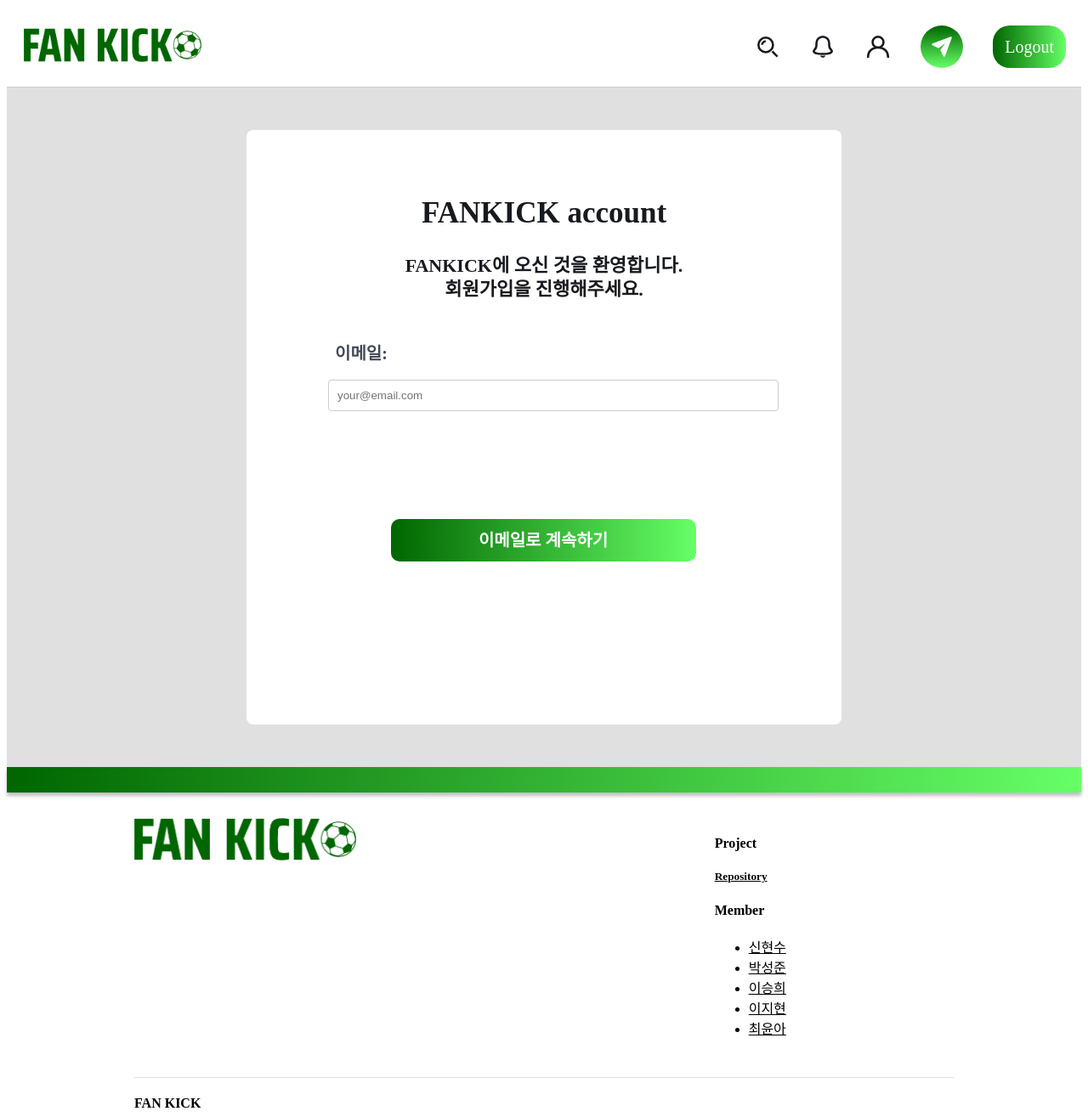
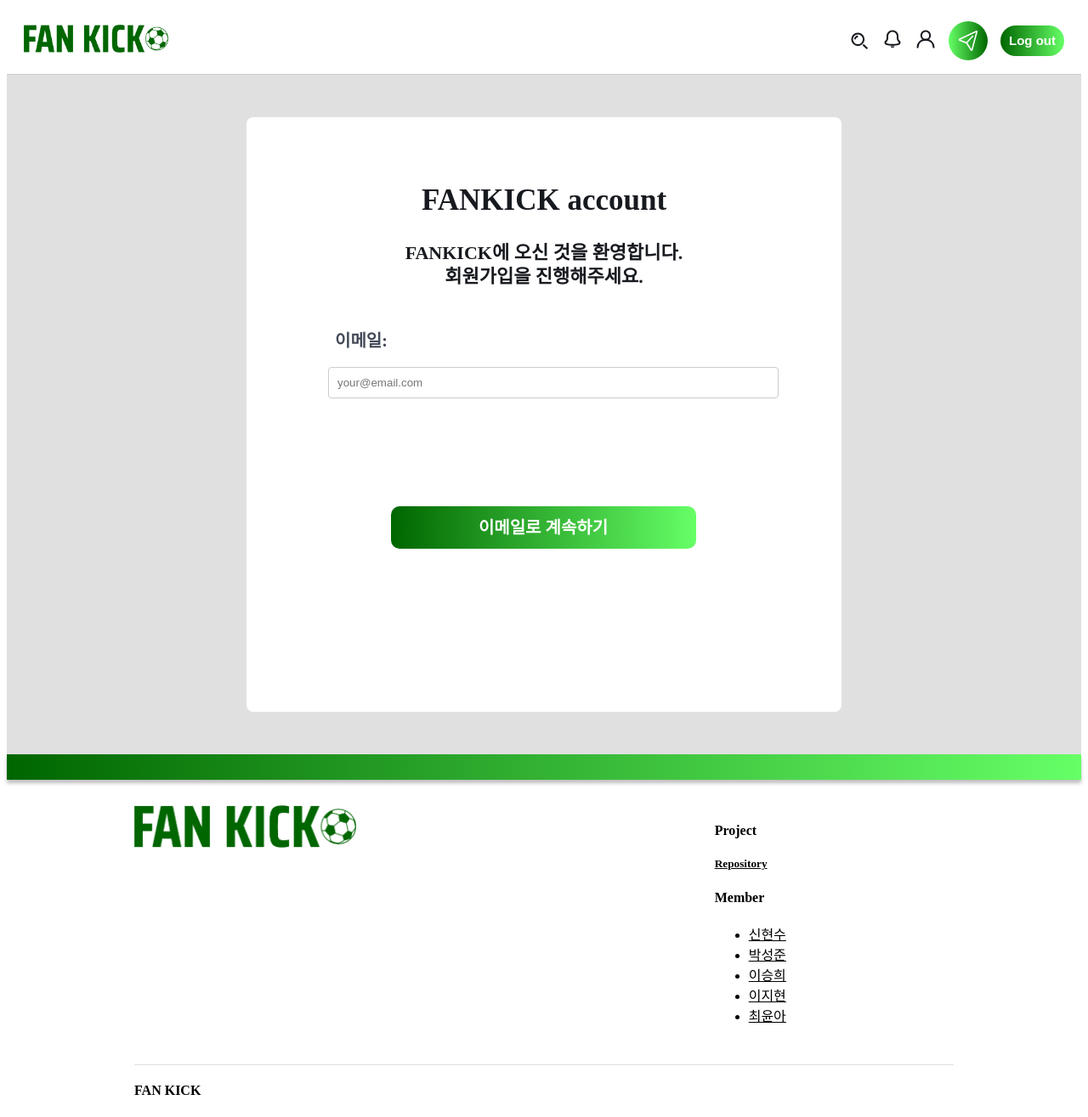
Before and after one commit to FanKick/Fan_Kick, a Django app: page /accounts/signup/step1/ in a window 1280 px wide. Shown: the top 1315 px of the page at 85% size. Run offline with Django 5.2, Linux system fonts and the light colour scheme; the visitor is signed in with stand-in values (Sample User, id 1).

Commit message:
refactor: header layout

```diff
--- a/config/settings.py
+++ b/config/settings.py
@@ -147,7 +147,7 @@ USE_TZ = True
 
 STATIC_URL = '/static/'
 STATICFILES_DIRS = [ BASE_DIR / 'static']
-
+STATIC_ROOT = BASE_DIR / 'staticfiles'
 
 # Default primary key field type
 # https://docs.djangoproject.com/en/5.0/ref/settings/#default-auto-field
--- a/static/css/header.css
+++ b/static/css/header.css
@@ -1,99 +1,139 @@
 .header {
+    width: 100%;
+    height: 80px;
+    background: white;
     display: flex;
     justify-content: space-between;
     align-items: center;
-    padding: 10px 20px;
-    background-color: #fff;
+    padding: 0 20px;
     border-bottom: 1px solid #ccc;
+    box-sizing: border-box; /* 추가: 패딩과 보더 포함 */
 }
 
-.header .left-section,
-.header .right-section {
+.header-logo {
+    display: flex;
+    align-items: center;
+    justify-content: center;
+    flex-shrink: 0; /* 추가: 로고 영역 축소 방지 */
+}
+
+.header-logo img {
+    width: 170px;
+    height: auto;
+}
+
+.header-nav-links {
+    display: flex;
+    align-items: center;
+    justify-content: flex-end;
+    flex-grow: 1; /* 추가: 네비게이션 링크가 가능한 공간 차지 */
+    gap: 15px; /* 추가: 네비게이션 아이템 간 간격 */
+}
+
+.header-nav-item {
+    display: flex;
+    align-items: center;
+    justify-content: center;
+    position: relative;
+}
+
+.header-search-container {
+    position: relative;
     display: flex;
     align-items: center;
 }
 
-
-.logo img {
-    height: 40px;
+.header-search-bar {
+    width: 301px;
+    height: 35px;
+    background: #F3F4F6;
+    border-radius: 100px;
+    display: flex;
+    align-items: center;
+    margin-left: -301px; /* 바가 왼쪽으로 열리도록 조정 */
+    box-sizing: border-box;
+    padding: 0 10px; /* 내부 여백 추가 */
 }
 
-.login_nav ul {
-    list-style-type: none;
+.search-bar-icon {
     display: flex;
-    gap: 35px;
-    padding: 12px 12px;
-    margin: 0;
+    align-items: center;
+    margin-right: 10px; /* 아이콘과 입력 필드 사이 간격 */
 }
 
-.login_nav ul li a {
+.search-bar-icon img {
+    width: 16px;
+    height: 16px;
+}
+
+.search-bar-input {
+    flex-grow: 1;
+    border: none;
+    outline: none;
+    background: none;
+    color: #BCC1CA;
+    font-size: 14px;
+    font-family: 'Pretendard GOV Variable';
+    font-weight: 400;
+    line-height: 22px;
+}
+
+
+.header-profile-icon {
+    width: 46px;
+    height: 46px;
+    border-radius: 50%;
+    background: linear-gradient(90deg, #66FF66 0%, #006600 100%);
     display: flex;
     align-items: center;
     justify-content: center;
-    width: 100%;
-    height: 100%;
 }
 
-.login_nav ul li.dm-icon a {
-    width: 50px;
-    height: 50px;
-    border-radius: 50%;
-    background: linear-gradient(180deg, #060 0%, #6F6 100%);
+.header-profile-icon img {
+    width: 24px; /* 아이콘의 너비 */
+    height: 24px; /* 아이콘의 높이 */
 }
 
-.login_nav ul li.logout-btn a {
-  text-decoration: none;
-  border-radius: 100px;
-  background: linear-gradient(90deg, #060 0%, #6F6 100%);
-  font-size: 20px;
-  color: white;
-  padding: 0px 7px;
-  border-radius: 20px;
+.header-button-container {
+    background: linear-gradient(90deg, #006600 0%, #66FF66 100%);
+    border-radius: 100px;
+    overflow: hidden;
+    display: flex;
+    align-items: center;
+    justify-content: center;
+    padding: 0 10px; /* 추가: 내부 패딩 */
+    height: 36px; /* 추가: 고정 높이 */
+    border: none; /* 테두리 제거 */
 }
 
-.search-bar {
-    width: 300px;
-    display: none;
-    align-items: center;
-    background-color: #F3F4F6;
-    border-radius: 20px;
-    padding: 5px 10px;
-    gap: 10px;
+.header-button-container div {
+    color: white;
+    font-size: 15px;
+    font-family: 'Pretendard GOV Variable', sans-serif;
+    font-weight: 700;
+    line-height: 26px;
+    text-align: center;
+    text-decoration: none; /* 텍스트 장식 제거 */
+    background: none; /* 배경 제거 */
+    border: none; /* 테두리 제거 */
 }
 
-.search-bar input {
-    border: none;
-    background: none;
-    outline: none;
-    font-size: 14px;
+.header-button-container a {
+    color: white;
+    font-size: 15px;
+    font-family: 'Pretendard GOV Variable', sans-serif;
+    font-weight: 700;
+    line-height: 26px;
+    text-align: center;
+    text-decoration: none; /* 모든 링크 상태에서 텍스트 장식 제거 */
+    background: none; /* 배경 제거 */
+    border: none; /* 테두리 제거 */
 }
 
-.search-bar input::placeholder {
-    color: #BCC1CA;
+.header-button-container a:link,
+.header-button-container a:visited,
+.header-button-container a:hover,
+.header-button-container a:active {
+    text-decoration: none; /* 모든 링크 상태에서 텍스트 장식 제거 */
+    color: inherit; /* 링크의 색상을 부모 요소의 색상과 동일하게 설정 */
 }
-
-.nologin_nav {
-    display: flex;
-    align-items: center;
-}
-
-.nologin_nav ul {
-    display: flex;
-    gap: 15px;
-    padding: 12px 12px;
-    margin: 0;
-}
-
-.nologin_nav ul li {
-    display: flex;
-    align-items: center;
-}
-
-.nologin_nav ul li a {
-    text-decoration: none;
-    border-radius: 100px;
-    background: linear-gradient(90deg, #060 0%, #6F6 100%);
-    padding: 10px 40px;
-    font-size: 20px;
-    color: white;
-}
--- a/templates/header.html
+++ b/templates/header.html
@@ -6,77 +6,88 @@
 
 <body>
 <header class="header">
-    <div class="left-section">
-        <div class = "logo">
-            <a href = "{% url 'index' %}"><img src="{% static 'fankick_logo.png' %}" alt="FANKICK LOGO"></a>
-        </div>
+    <div class="header-logo">
+        <a href="{% url 'index' %}">
+            <img src="{% static 'fankick_logo.png' %}" alt="FANKICK LOGO">
+        </a>
     </div>
 
-    <div class="right-section">
-        <div class = "nav-links">
-            {% if user.is_authenticated %}
-                <div class = "login_nav">
-                    <ul>
-                        <div id="search-bar" class="search-bar">
-                            <svg xmlns="http://www.w3.org/2000/svg" width="24" height="24" viewBox="0 0 24 24" fill="none">
-                                <path d="M20.5714 20.5714L17.1429 17.1428" stroke="#171A1F" stroke-width="2.05714" stroke-miterlimit="10" stroke-linecap="square"/>
-                                <path d="M10.2857 17.1428C14.0728 17.1428 17.1428 14.0727 17.1428 10.2856C17.1428 6.49851 14.0728 3.42847 10.2857 3.42847C6.49861 3.42847 3.42856 6.49851 3.42856 10.2856C3.42856 14.0727 6.49861 17.1428 10.2857 17.1428Z" stroke="#171A1F" stroke-width="2.05714" stroke-miterlimit="10" stroke-linecap="square"/>
-                                <path d="M6.85715 10.2857C6.85715 9.37644 7.21837 8.50436 7.86135 7.86138C8.50433 7.2184 9.3764 6.85718 10.2857 6.85718" stroke="#171A1F" stroke-width="2.05714" stroke-miterlimit="10"/>
-                            </svg>
-                            <input type="text" placeholder="플레이어 검색">
+    <div class="header-nav-links">
+        {% if user.is_authenticated %}
+            <div class="header-nav-item">
+                <div id="search-container" class="header-search-container">
+                    <img id="search-icon" src="{% static 'images/search_icon.svg' %}" alt="Search Icon" onclick="toggleSearchBar()">
+                    <div id="search-bar" class="header-search-bar" style="display: none;">
+                        <div class="search-bar-icon">
+                            <img src="{% static 'images/search_icon.svg' %}" alt="Search Icon">
                         </div>
-                        <li><a href="#" onclick ="toggleSearchBar()">
-                            <svg xmlns="http://www.w3.org/2000/svg" width="30" height="30" viewBox="0 0 24 24" fill="none">
-                                <path d="M20.5714 20.5714L17.1429 17.1428" stroke="#171A1F" stroke-width="2.05714" stroke-miterlimit="10" stroke-linecap="square"/>
-                                <path d="M10.2857 17.1428C14.0728 17.1428 17.1428 14.0727 17.1428 10.2856C17.1428 6.49851 14.0728 3.42847 10.2857 3.42847C6.49861 3.42847 3.42856 6.49851 3.42856 10.2856C3.42856 14.0727 6.49861 17.1428 10.2857 17.1428Z" stroke="#171A1F" stroke-width="2.05714" stroke-miterlimit="10" stroke-linecap="square"/>
-                                <path d="M6.85715 10.2857C6.85715 9.37644 7.21837 8.50436 7.86135 7.86138C8.50433 7.2184 9.3764 6.85718 10.2857 6.85718" stroke="#171A1F" stroke-width="2.05714" stroke-miterlimit="10"/>
-                            </svg>
-                        </a></li>
-                        <li><a href="#">
-                            <svg xmlns="http://www.w3.org/2000/svg" width="30" height="30" viewBox="0 0 24 24" fill="none">
-                                <path d="M18 11.143V8.57153C18 6.98023 17.3678 5.45411 16.2426 4.32889C15.1174 3.20367 13.5913 2.57153 12 2.57153C10.4087 2.57153 8.88256 3.20367 7.75735 4.32889C6.63213 5.45411 5.99999 6.98023 5.99999 8.57153V11.143C5.99999 13.9715 3.42856 14.6572 3.42856 16.2858C3.42856 17.743 6.77142 18.8572 12 18.8572C17.2286 18.8572 20.5714 17.743 20.5714 16.2858C20.5714 14.6572 18 13.9715 18 11.143Z" stroke="#171A1F" stroke-width="2.05714" stroke-miterlimit="10" stroke-linecap="square"/>
-                                <path d="M12 20.5713C11.1334 20.5713 10.3191 20.5422 9.55286 20.4856C9.71622 21.0067 10.0417 21.4621 10.4818 21.7854C10.922 22.1087 11.4539 22.283 12 22.283C12.5461 22.283 13.078 22.1087 13.5182 21.7854C13.9583 21.4621 14.2838 21.0067 14.4471 20.4856C13.6809 20.5422 12.8666 20.5713 12 20.5713Z" fill="#171A1F"/>
-                            </svg>
-                        </a></li>
-                        <li><a href = "{% url 'accounts:update_user_info' %}">
-                            <svg xmlns="http://www.w3.org/2000/svg" width="30" height="30" viewBox="0 0 24 24" fill="none">
-                                <path d="M2.57144 21.4286C2.57144 16.6946 6.40887 12.8572 11.1429 12.8572H12.8572C17.5912 12.8572 21.4286 16.6946 21.4286 21.4286" stroke="#171A1F" stroke-width="2.05714" stroke-miterlimit="10" stroke-linecap="square"/>
-                                <path d="M12 12.8572C14.8403 12.8572 17.1429 10.5547 17.1429 7.71439C17.1429 4.87407 14.8403 2.57153 12 2.57153C9.15968 2.57153 6.85715 4.87407 6.85715 7.71439C6.85715 10.5547 9.15968 12.8572 12 12.8572Z" stroke="#171A1F" stroke-width="2.05714" stroke-miterlimit="10" stroke-linecap="square"/>
-                            </svg>
-                        </a></li>
-                        <li class = "dm-icon"><a href="#">
-                            <svg xmlns="http://www.w3.org/2000/svg" width="30" height="30" viewBox="0 0 24 24" fill="none">
-                                <path d="M14.2449 21.4285C14.078 21.4284 13.9145 21.382 13.7725 21.2943C13.6305 21.2067 13.5157 21.0813 13.4409 20.9322L10.776 15.5999C10.7041 15.4557 10.6722 15.295 10.6835 15.1343C10.6948 14.9736 10.749 14.8189 10.8403 14.6862L15.1432 8.85762L9.31459 13.1588C9.18208 13.2501 9.0275 13.3043 8.86694 13.3156C8.70639 13.3269 8.54574 13.2949 8.40173 13.223L3.06773 10.5582C2.91167 10.4795 2.78193 10.3571 2.69443 10.2058C2.60693 10.0545 2.56546 9.88096 2.5751 9.70645C2.58474 9.53195 2.64508 9.36405 2.74872 9.22333C2.85236 9.0826 2.9948 8.97517 3.15859 8.91419L20.22 2.62619C20.381 2.56672 20.5556 2.55463 20.7232 2.59136C20.8908 2.62808 21.0443 2.71208 21.1657 2.83341C21.287 2.95473 21.371 3.10829 21.4077 3.27589C21.4444 3.44349 21.4323 3.61811 21.3729 3.77905L15.0857 20.8413C15.0252 21.0057 14.9179 21.1487 14.777 21.2528C14.6361 21.3568 14.4678 21.4173 14.2929 21.4268L14.2449 21.4285Z" fill="#FAFAFB"/>
-                            </svg>
-                        </a></li>
-                        <li class="logout-btn"><a href = "{% url 'accounts:logout' %}">Logout</a></li>
-                    </ul>
+                        <input type="text" class="search-bar-input" placeholder="플레이어 검색">
+                    </div>
                 </div>
-            {% else %}
-                <div class = "nologin_nav">
-                    <ul>
-                        <li><a href = "{% url 'accounts:signup_step1' %}">Sign up</a></li>
-                        <li><a href = "{% url 'accounts:login' %}">Log in</a></li>
-                    </ul>
+            </div>
+
+            <div class="header-nav-item">
+                <div class="header-icon-container">
+                    <img src="{% static 'images/notification_icon.svg' %}" alt="Notification Icon">
                 </div>
-            {% endif %}
-        </div>
+            </div>
+            <div class="header-nav-item">
+                <div class="header-icon-container">
+                    <a href="{% url 'accounts:update_user_info' %}">
+                        <img src="{% static 'images/profile_icon.svg' %}" alt="Profile Icon">
+                    </a>
+                </div>
+            </div>
+
+            <div class="header-nav-item header-profile-icon">
+                <img src="{% static 'images/dm_icon.svg' %}" alt="DM Icon">
+            </div>
+
+            <div class="header-nav-item header-button-container">
+                <a href="{% url 'accounts:logout' %}">
+                    <div>Log out</div>
+                </a>
+            </div>
+        {% else %}
+            <div class="header-nav-item header-button-container">
+                <a href="{% url 'accounts:signup_step1' %}">
+                    <div>Sign in</div>
+                </a>
+            </div>
+            <div class="header-nav-item header-button-container">
+                <a href="{% url 'accounts:login' %}">
+                    <div>Log in</div>
+                </a>
+            </div>
+        {% endif %}
     </div>
-
-
-
-
 </header>
 
 <script>
     function toggleSearchBar() {
+        var searchIcon = document.getElementById('search-icon');
         var searchBar = document.getElementById('search-bar');
-        if (searchBar.style.display === 'flex') {
+
+        if (searchBar.style.display === 'none') {
+            searchIcon.style.display = 'none';
+            searchBar.style.display = 'flex';
+            searchBar.querySelector('.search-bar-input').focus(); // 검색 바에 포커스 설정
+        } else {
             searchBar.style.display = 'none';
-        } else {
-            searchBar.style.display = 'flex';
+            searchIcon.style.display = 'block';
         }
     }
+
+    // Add event listener to close the search bar when clicking outside of it
+    document.addEventListener('click', function(event) {
+        var searchContainer = document.getElementById('search-container');
+        var searchBar = document.getElementById('search-bar');
+        var searchIcon = document.getElementById('search-icon');
+        if (!searchContainer.contains(event.target)) {
+            searchBar.style.display = 'none';
+            searchIcon.style.display = 'block';
+        }
+    });
 </script>
 
 {% block extra-script %}{% endblock extra-script %}
```
Also changed, not shown: static/images/dm_icon.svg (added), static/images/notification_icon.svg (added), static/images/profile_icon.svg (added), static/images/search_icon.svg (added), 1 other file.
